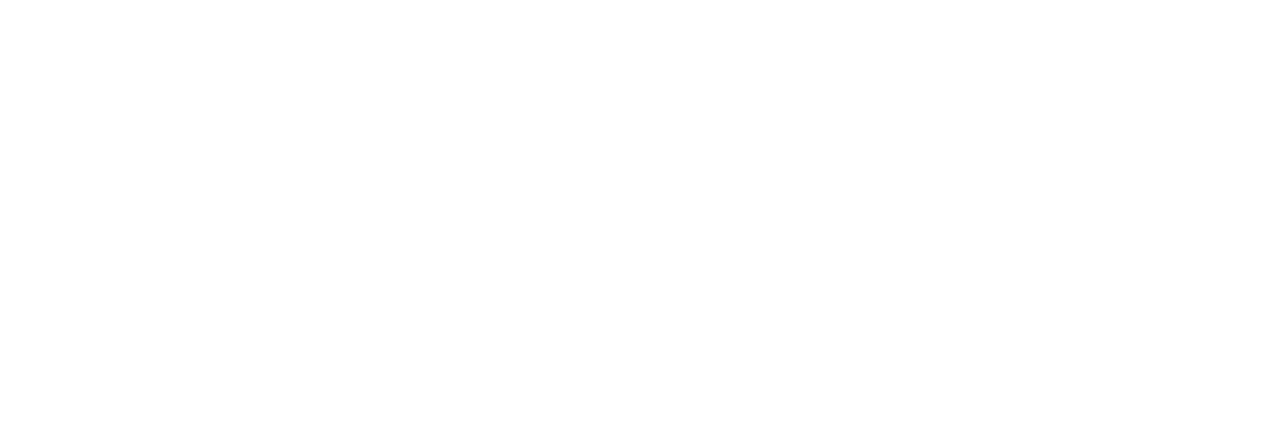
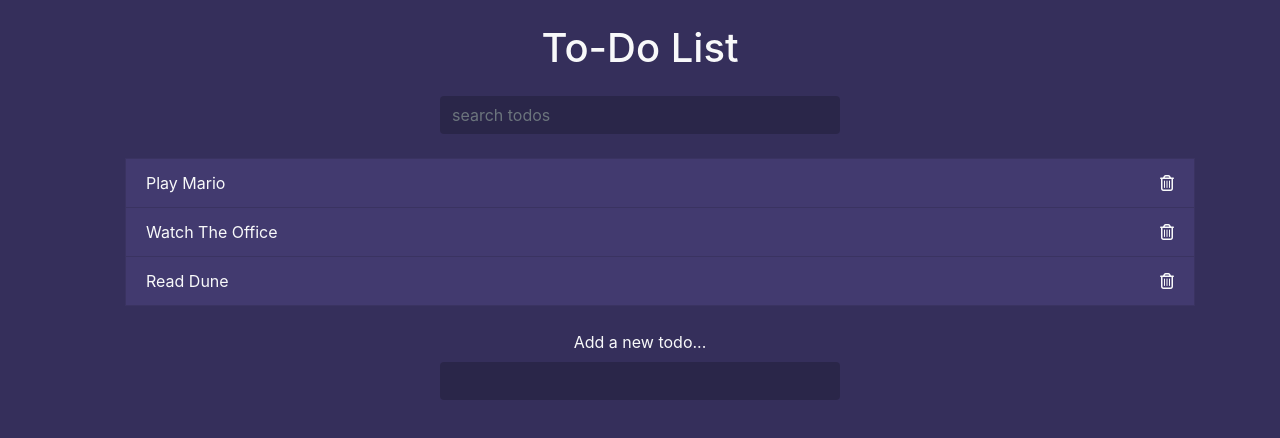
Before and after one commit to brw1820/to-do-list, a plain HTML site: page index.html in a window 1280 px wide. Drawn offline with nearby package versions, Linux system fonts and the light colour scheme.

Commit message:
created to do list, search bar, and css styling

```diff
--- a/index.html
+++ b/index.html
@@ -6,8 +6,39 @@
     <title>To-Do List</title>
     <link rel="stylesheet" href="https://stackpath.bootstrapcdn.com/font-awesome/4.7.0/css/font-awesome.min.css" integrity="sha384-wvfXpqpZZVQGK6TAh5PVlGOfQNHSoD2xbE+QkPxCAFlNEevoEH3Sl0sibVcOQVnN" crossorigin="anonymous">
     <link rel="stylesheet" href="https://stackpath.bootstrapcdn.com/bootstrap/4.5.2/css/bootstrap.min.css" integrity="sha384-JcKb8q3iqJ61gNV9KGb8thSsNjpSL0n8PARn9HuZOnIxN0hoP+VmmDGMN5t9UJ0Z" crossorigin="anonymous">
+    <script src="https://use.fontawesome.com/19479b58ff.js"></script>
+    <script src="https://kit.fontawesome.com/4a342dd066.js" crossorigin="anonymous"></script>
+    <link rel="stylesheet" href="style.css">
 </head>
 <body>
+    <div class="container">
+        <header class="text-center text-light my-4" >
+            <h1 class="mb-4">To-Do List</h1>
+            <form class="search">
+                <input class="form-control m-auto" type="text" name="search" placeholder="search todos">
+            </form>
+        </header>
+    <ul class="list-gropu todos mx-auto text-light">
+        <li class="list-group-item d-flex justify-content between align-items-center">
+            <span>Play Mario</span>
+            <i class="far fa-trash-alt delete ml-auto"></i>
+        </li>
+        <li class="list-group-item d-flex justify-content between align-items-center">
+            <span>Watch The Office</span>
+            <i class="far fa-trash-alt delete ml-auto"></i>
+        </li>
+        <li class="list-group-item d-flex justify-content between align-items-center">
+            <span>Read Dune</span>
+            <i class="far fa-trash-alt delete ml-auto"></i>
+        </li>
+    </ul>
 
+    <form class="add text-center my-4">
+        <label class="text-light">Add a new todo...</label>
+        <input class="form-control m-auto" type="text" name="add">
+    </form>
+    </div>
+
+    <script src="app.js"></script>
 </body>
 </html>
--- a/style.css
+++ b/style.css
@@ -0,0 +1,23 @@
+body {
+    background: #352f5b;
+}
+
+container {
+    max-width: width 400px;
+}
+
+input[type=text],
+input[type=text]:focus{
+    color:#fff;
+    border: none;
+    background: rgba(0,0,0,0.2);
+    max-width: 400px;
+}
+
+.todos li {
+    background: #423a6f;
+}
+
+.delete {
+    cursor:pointer;
+}
```
